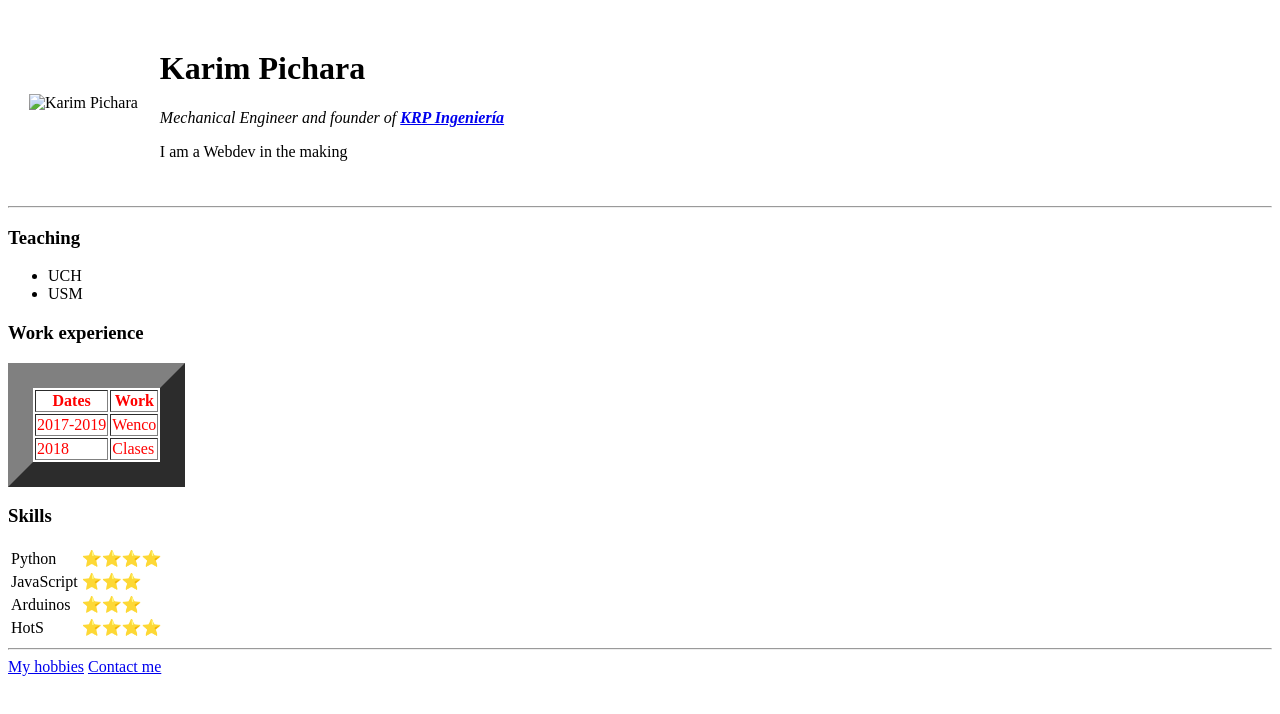
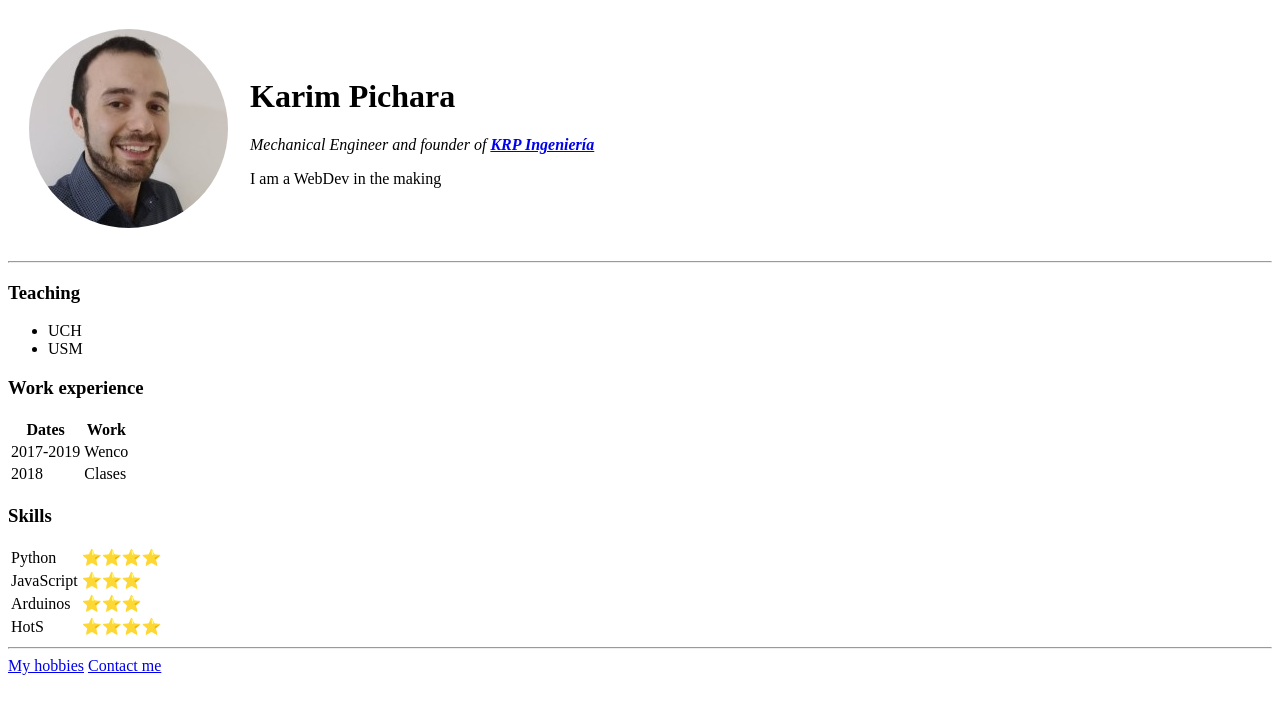
Before and after one commit to karimpichara/cv, a plain HTML site: page index.html in a window 1280 px wide. Drawn offline with Linux system fonts and the light colour scheme.

Commit message:
Updated pic

```diff
--- a/index.html
+++ b/index.html
@@ -9,11 +9,11 @@
 <body>
   <table cellspacing=20>
     <tr>
-      <td><img src="images/kp2.png" alt="Karim Pichara"></td>
+      <td><img src="kp2.png" alt="Karim Pichara"></td>
       <td>
         <h1>Karim Pichara</h1>
         <p><em>Mechanical Engineer and founder of <strong><a href="https://www.krpingenieria.com">KRP Ingeniería</a></strong></em></p>
-        <p>I am a Webdev in the making</p>
+        <p>I am a WebDev in the making</p>
       </td>
     </tr>
   </table>
@@ -26,7 +26,7 @@
     <li>USM</li>
   </ul>
   <h3>Work experience</h3>
-  <table border="25" style="color:red">
+  <table>
     <thead>
       <tr>
         <th>Dates</th>
```
